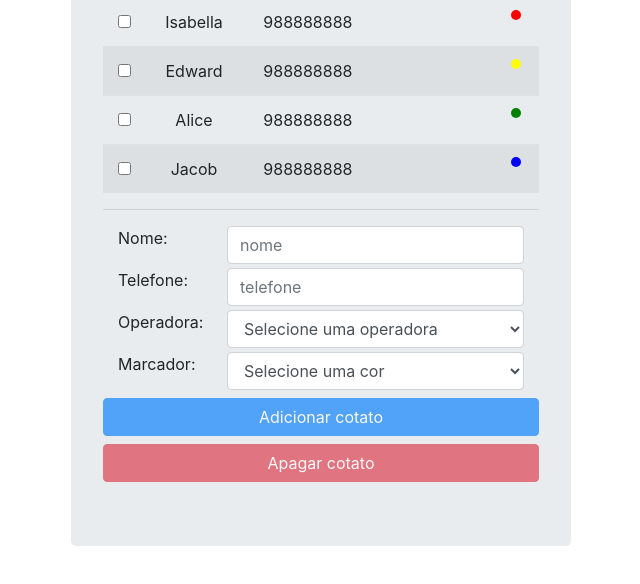
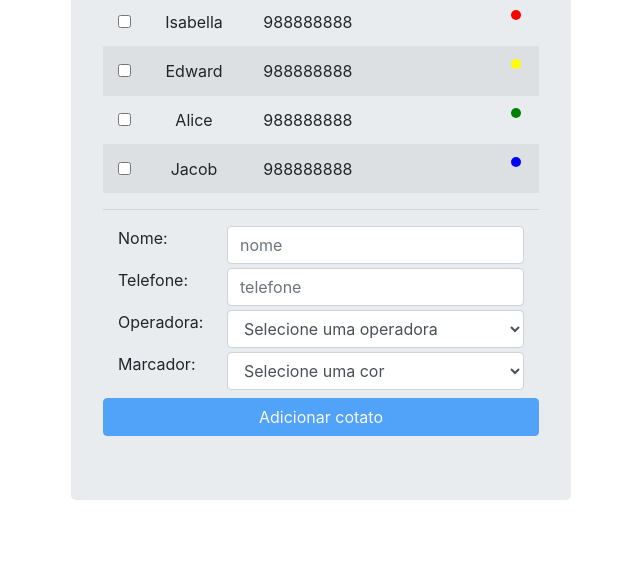
Before and after one commit to divaprates/AngularJs-lista-telefonica, a plain HTML site: page index.html in a window 1280 px wide. Shown: the part 180-764 px from the top of the page, without its empty margins (319-959 px from the left). Drawn offline with nearby package versions, Linux system fonts and the light colour scheme.

Commit message:
feat: ng-show e ng-if

```diff
--- a/index.html
+++ b/index.html
@@ -117,7 +117,7 @@
 
             <button ng-click="apagarContato(contatos)"
                 class="btn btn-danger btn-block mt-2"
-                ng-disabled="isContatoSelecionado(contatos)">
+                ng-show="!isContatoSelecionado(contatos)">
                 Apagar cotato
             </button>
         </div>
```
Also changed, not shown: 1 other file.
